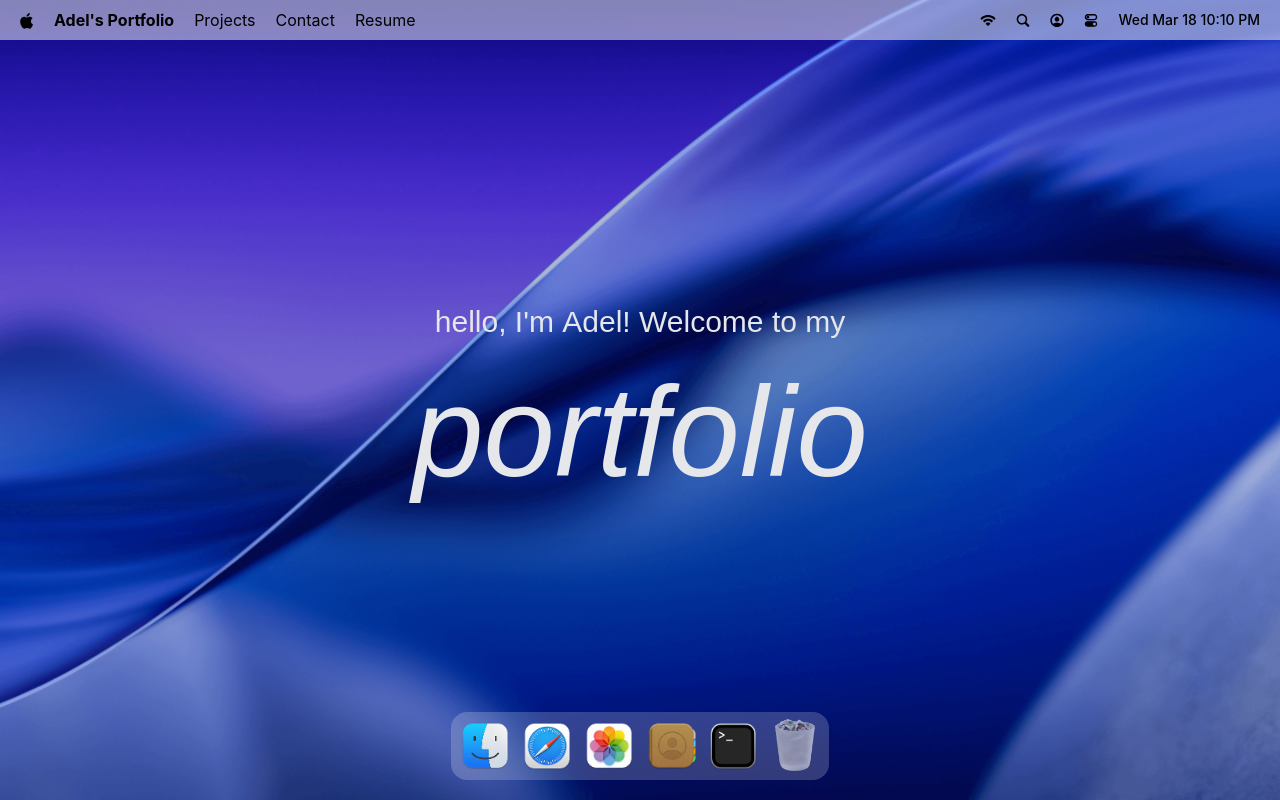
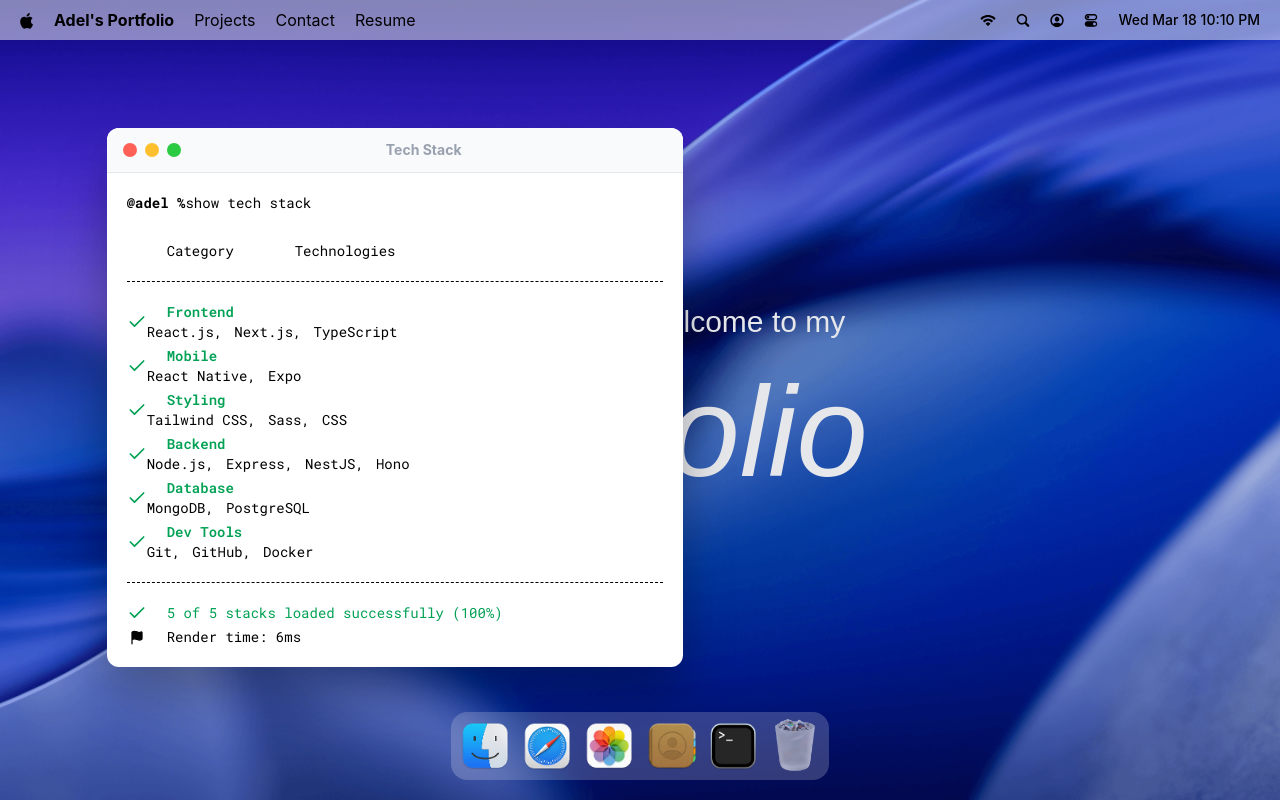
Before and after one commit to adelotman1987/macProtfolio, a React (Vite) app: page / in a window 1280 px wide. Both pictures are taken after a click on the button 733 px from the left and 746 px from the top of the page. Built offline with nearby package versions, Linux system fonts and the light colour scheme; a web font is replaced by a local one.

Commit message:
implement a hoc and add the first window - terminal

```diff
--- a/package.json
+++ b/package.json
@@ -14,11 +14,13 @@
     "@tailwindcss/vite": "^4.2.1",
     "dayjs": "^1.11.20",
     "gsap": "^3.14.2",
+    "immer": "^11.1.4",
     "lucide-react": "^0.577.0",
     "react": "^19.1.1",
     "react-dom": "^19.1.1",
     "react-tooltip": "^5.30.0",
-    "tailwindcss": "^4.2.1"
+    "tailwindcss": "^4.2.1",
+    "zustand": "^5.0.12"
   },
   "devDependencies": {
     "@eslint/js": "^9.36.0",
--- a/src/App.jsx
+++ b/src/App.jsx
@@ -1,4 +1,8 @@
 import {Navbar,Welcome,Dock} from "#components"
+import {Terminal} from "#windows/index.js"
+import { Draggable} from "gsap/Draggable";
+import gsap from "gsap";
+gsap.registerPlugin(Draggable);
 
 const App = () => {
     return (
@@ -6,6 +10,8 @@
             <Navbar />
             <Welcome/>
             <Dock />
+
+            <Terminal />
         </main>
     )
 }
--- a/src/components/Dock.jsx
+++ b/src/components/Dock.jsx
@@ -3,8 +3,11 @@
 import {dockApps} from "#constants/index.js";
 import {useGSAP} from "@gsap/react";
 import gsap from "gsap";
+import useWindowStore from "#store/window.js";
+
 
 const Dock = () => {
+    const {openWindow ,closeWindow ,windows} = useWindowStore();
     const dockRef = useRef(null);
     useGSAP(()=>{
         const dock = dockRef.current;
@@ -41,7 +44,17 @@
     },[])
 
     const toggleApp = (app) => {
-        //TODO
+        if(!app.canOpen) return;
+        const window = windows[app.id];
+        if(!window) {
+            console.error(`Window not found for app ${app.id}`);
+            return;
+        }
+        if(window.isOpen){
+            closeWindow(app.id)
+        }else {
+            openWindow(app.id);
+        }
     }
     return (
         <section id="dock">
--- /dev/null
+++ b/src/components/WindowControls.jsx
@@ -0,0 +1,14 @@
+import React from 'react'
+import useWindowStore from "#store/window.js";
+
+const WindowControls = ({target}) => {
+    const { closeWindow } = useWindowStore();
+    return (
+        <div id="window-controls">
+            <div className="close" onClick={()=>closeWindow(target)} />
+            <div className="minimize" />
+            <div className="maximize" />
+        </div>
+    )
+}
+export default WindowControls
--- a/src/components/index.js
+++ b/src/components/index.js
@@ -1,9 +1,11 @@
 import Navbar from "#components/navbar.jsx";
 import Welcome from "#components/Welcome.jsx";
 import Dock from "#components/Dock.jsx";
+import WindowControls from "#components/WindowControls.jsx";
 
 export {
     Navbar,
     Welcome,
-    Dock
+    Dock,
+    WindowControls
 }
--- /dev/null
+++ b/src/hoc/WindowWrapper.jsx
@@ -0,0 +1,47 @@
+import useWindowStore from "#store/window.js";
+import {useLayoutEffect, useRef} from "react";
+import {useGSAP} from "@gsap/react";
+import gsap from "gsap";
+import  { Draggable } from "gsap/Draggable";
+
+const WindowWrapper = (Component ,windowKey) => {
+    const Wrapped = (props)=>{
+        const {focusWindow, windows} = useWindowStore();
+        const {isOpen, zIndex } = windows[windowKey];
+        const ref = useRef(null);
+        useGSAP(() =>{
+            const el = ref.current;
+            if(!el || !isOpen)return;
+            el.style.display = 'block';
+            gsap.fromTo(
+                el,
+                {scale:0.8, opacity:0, y:40},
+                {scale:1, opacity:1, y:0, duration:0.2,ease:"power3.out"}
+            )
+        },[isOpen]);
+        useGSAP(() =>{
+            const el = ref.current;
+            if(!el) return;
+            const [instance] = Draggable.create(el,{onPress: () => focusWindow(windowKey)})
+
+            return () => instance.kill();
+            //|| Draggable.create(el,{onPress: ()=> focusWindow(windowKey)})
+        },[])
+        useLayoutEffect(() => {
+            const el = ref.current;
+            if(!el) return;
+            el.style.display = isOpen ? "block" : 'none';
+        }, [isOpen]);
+        return <section
+            id={windowKey}
+            ref={ref}
+            style={{zIndex}}
+            className="absolute"
+        >
+            <Component {...props} />
+        </section>
+    }
+    Wrapped.displayName = `WindowWrapper(${Component.displayName || Component.name || "Component"})`;
+    return Wrapped;
+}
+export default WindowWrapper
--- /dev/null
+++ b/src/store/window.js
@@ -0,0 +1,32 @@
+import { create } from "zustand"
+import {immer} from "zustand/middleware/immer";
+import {INITIAL_Z_INDEX, WINDOW_CONFIG} from "#constants/index.js";
+
+const useWindowStore = create(immer((set)=>({
+   windows: WINDOW_CONFIG,
+   nextZIndex: INITIAL_Z_INDEX + 1,
+
+    openWindow: (windowKey, data = null) => set((state) => {
+        const win = state.windows[windowKey];
+        if(!win)return;
+        win.isOpen = true;
+        win.zIndex = state.nextZIndex;
+        win.data = data ?? win.data;
+        state.nextZIndex++;
+
+    }),
+    closeWindow: (windowKey) => set((state) => {
+        const win = state.windows[windowKey];
+        if(!win)return;
+        win.isOpen = false;
+        win.zIndex =INITIAL_Z_INDEX;
+        win.data = null;
+    }),
+    focusWindow: (windowKey) => set((state) => {
+        const win = state.windows[windowKey];
+        win.zIndex = state.nextZIndex++;
+
+    }),
+})),
+);
+export  default  useWindowStore;
--- /dev/null
+++ b/src/windows/Terminal.jsx
@@ -0,0 +1,56 @@
+import React from 'react'
+import WindowWrapper from "#hoc/WindowWrapper.jsx";
+import {techStack} from "#constants/index.js";
+import {Check,Flag} from "lucide-react";
+import WindowControls from "../components/WindowControls.jsx";
+
+const Terminal = () => {
+    return(
+        <>
+        <div id="window-header">
+            <WindowControls target="terminal"/>
+            <h2>Tech Stack</h2>
+        </div>
+            <div className="techstack">
+                <p>
+                    <span className="font-bold">@adel %</span>
+                    show tech stack
+                </p>
+                <div className="label">
+                    <p className="w-32">Category</p>
+                    <p>Technologies</p>
+                </div>
+                <ul className="content">
+                {techStack.map(({ category, items }) => (
+                    <li key={category} className="flex items-center">
+                        <Check className="check" size={20} />
+                        <div>
+                            <h3>{category}</h3>
+                            <ul>
+                                {items.map((item, i) => (
+                                    <li key={i}>
+                                        {item}
+                                        {i < items.length - 1 && ","}
+                                    </li>
+                                ))}
+                            </ul>
+
+                        </div>
+                    </li>
+                ))}
+            </ul>
+                <div className="footnote">
+                    <p><Check size={20} /> 5 of 5 stacks loaded successfully (100%)
+
+                    </p>
+                    <p className="text-black">
+                        <Flag size={15} fill="black" />
+                        Render time: 6ms
+                    </p>
+                </div>
+            </div>
+        </>
+    )
+}
+const TerminalWindow = WindowWrapper(Terminal, 'terminal');
+export default TerminalWindow
--- /dev/null
+++ b/src/windows/index.js
@@ -0,0 +1,6 @@
+import  Terminal from '#windows/Terminal';
+
+
+export {
+    Terminal
+}
```
Also changed, not shown: 1 other file (tests, documents, lock files or other folders).
